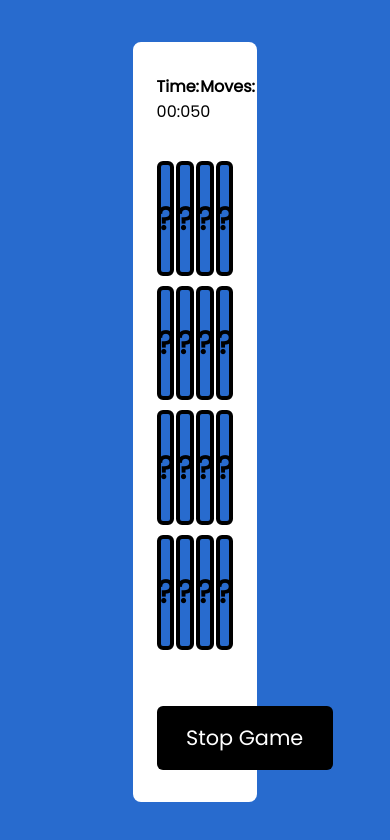
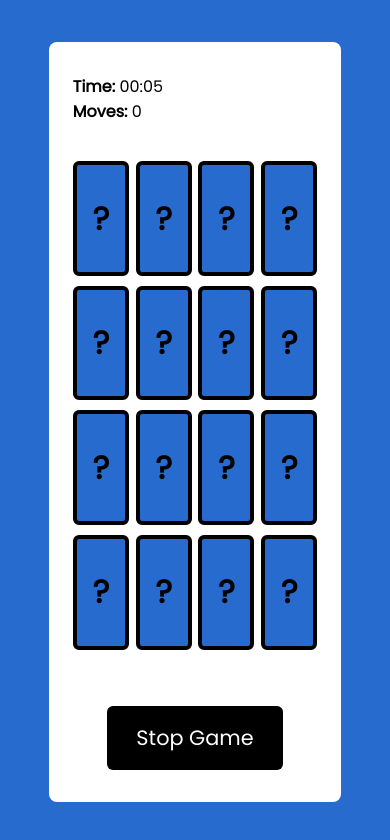
Before and after one commit to Hawa701/Memory-Game, a plain HTML site: page Website/HTML/Main Page.html in a window 390 px wide. Drawn offline with Linux system fonts and the light colour scheme.

Commit message:
Added responsiveness

```diff
--- a/Website/Styles/Main Page.css
+++ b/Website/Styles/Main Page.css
@@ -23,7 +23,7 @@ body {
   display: flex;
   justify-content: center;
   align-items: center;
-  width: 80vw;
+  width: 100%;
   height: 90%;
 }
 
@@ -32,7 +32,7 @@ body {
   flex-direction: column;
   justify-content: left;
   height: 100%;
-  width: 40%;
+  width: 30%;
   padding: 2rem 1.5rem;
   border-radius: 8px;
   background: var(--secondary-color);
@@ -153,3 +153,87 @@ body {
 button:active {
   transform: scale(0.9);
 }
+
+/* Responsiveness */
+@media (max-width: 1000px) {
+  .board {
+    width: 35%;
+  }
+}
+
+@media (max-width: 900px) {
+  .board {
+    width: 40%;
+  }
+}
+
+@media (max-width: 800px) {
+  .board {
+    width: 45%;
+  }
+}
+
+@media (max-width: 718px) {
+  .board {
+    width: 50%;
+  }
+}
+
+@media (max-width: 650px) {
+  .board {
+    width: 55%;
+  }
+}
+
+@media (max-width: 580px) {
+  .board {
+    width: 60%;
+  }
+
+  .board .stats {
+    flex-direction: column;
+    align-items: flex-start;
+  }
+}
+
+@media (max-width: 510px) {
+  .board {
+    width: 65%;
+  }
+}
+
+@media (max-width: 450px) {
+  .board {
+    width: 70%;
+  }
+}
+
+@media (max-width: 400px) {
+  .board {
+    width: 75%;
+  }
+}
+
+@media (max-width: 360px) {
+  .board {
+    width: 80%;
+  }
+}
+
+@media (max-width: 300px) {
+  .board {
+    width: 85%;
+  }
+}
+
+@media (max-width: 250px) {
+  .board {
+    width: 90%;
+  }
+}
+
+@media (max-width: 220px) {
+  .board {
+    width: 95%;
+  }
+}
```
